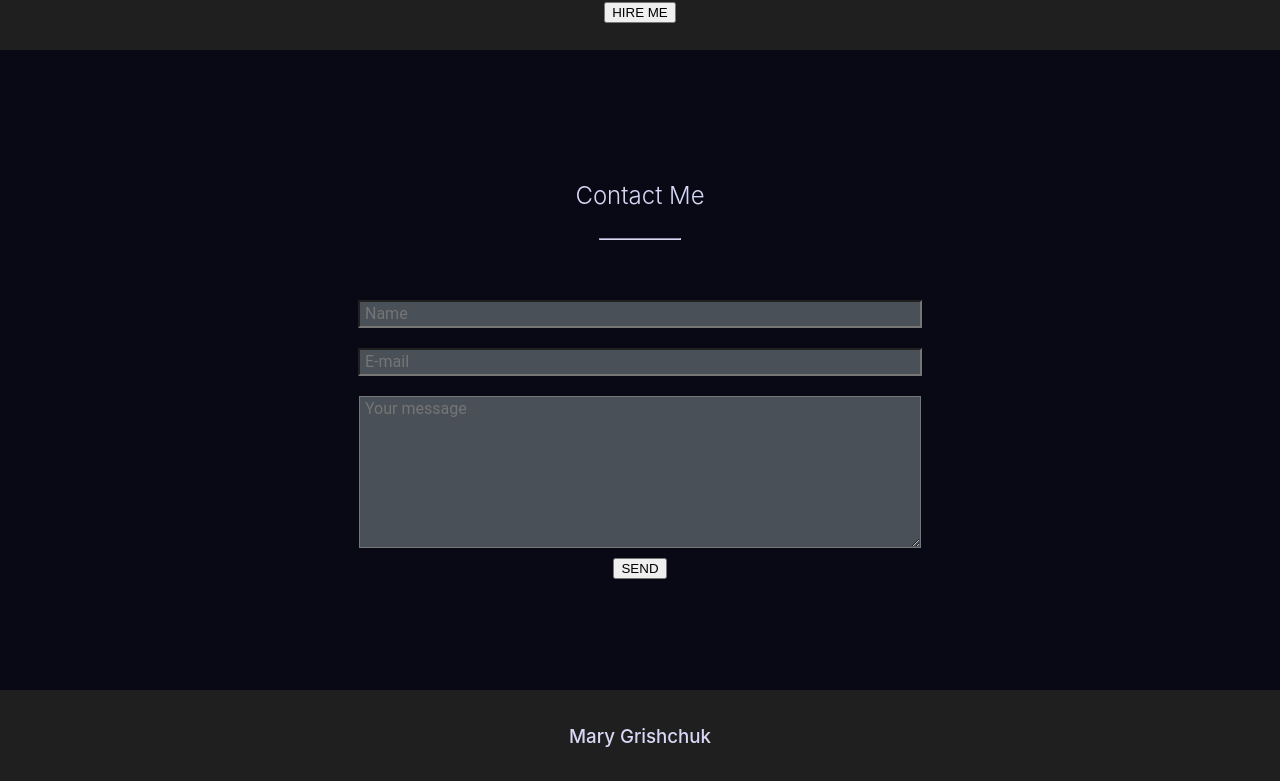
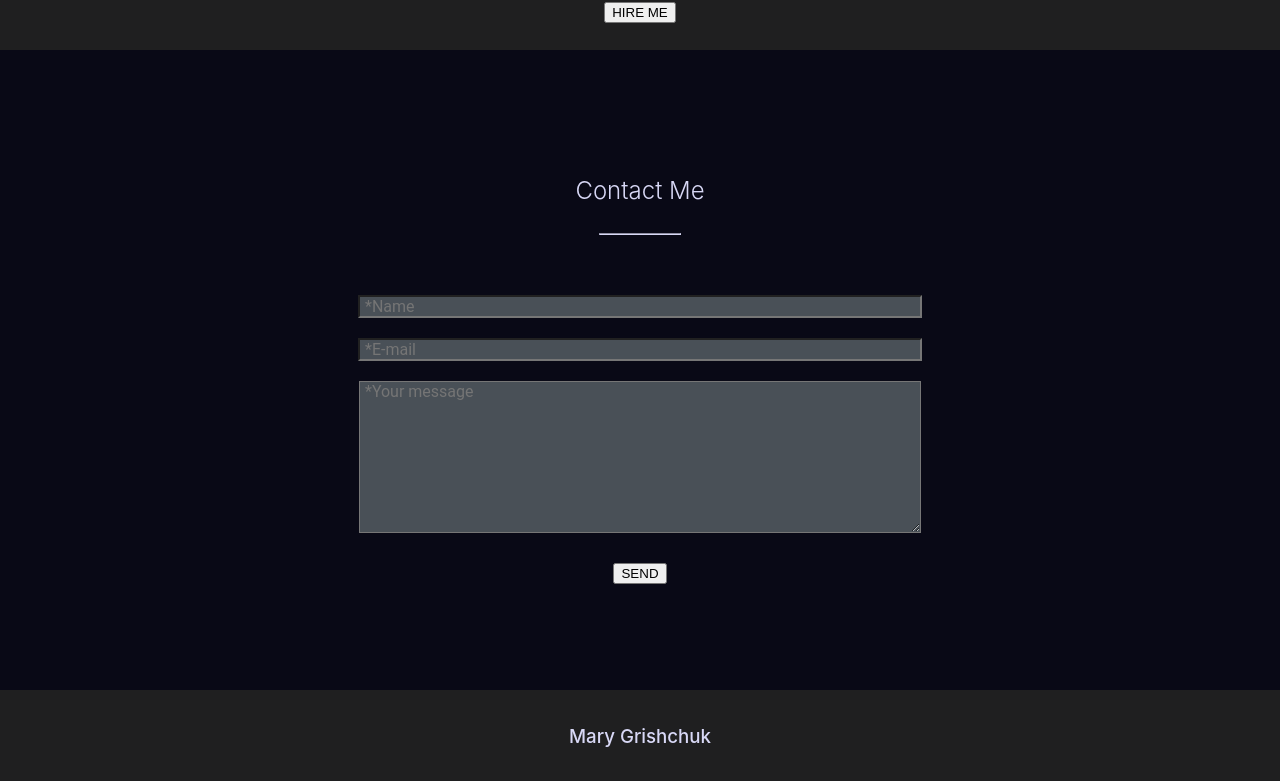
Before and after one commit to marygrishchuk/portfolio-react, a React (Create React App) app: page / in a window 1280 px wide. Shown: the part 3671-4452 px from the top of the page. Built offline with nearby package versions, Linux system fonts and the light colour scheme.

Commit message:
All fields required error added to ContactMe & Hire Me button restyled

```diff
--- a/src/components/ContactMe/ContactMe.js
+++ b/src/components/ContactMe/ContactMe.js
@@ -10,20 +10,28 @@ function ContactMe() {
     let [name, setName] = useState(state.contactForm.name)
     let [email, setEmail] = useState(state.contactForm.email)
     let [messageText, setMessageText] = useState(state.contactForm.messageText)
+    let [error, setError] = useState("")
 
     let onNameInput = (e) => {
         setName(e.currentTarget.value)
+        setError("")
     }
     let onEmailInput = (e) => {
         setEmail(e.currentTarget.value)
+        setError("")
     }
     let onMessageInput = (e) => {
         setMessageText(e.currentTarget.value)
+        setError("")
     }
 
     let onSubmit = (e) => {
-        dispatch(onFormSubmit(name, email, messageText))
         e.preventDefault()
+        if (name & email & messageText) {
+            dispatch(onFormSubmit(name, email, messageText))
+        } else {
+            setError('All fields are required')
+        }
     }
 
     return (
@@ -31,10 +39,13 @@ function ContactMe() {
             <h2 className={s.title}>Contact Me</h2>
             <hr className={s.line}/>
             <form onSubmit={onSubmit} className={s.form}>
-                <input type="text" placeholder={"Name"} className={s.field} value={name} onChange={onNameInput}/>
-                <input type="email" placeholder={"E-mail"} className={s.field} value={email} onChange={onEmailInput}/>
-                <textarea className={`${s.field} ${s.textarea}`} placeholder={"Your message"} value={messageText}
+                <input type="text" placeholder={"*Name"} className={s.field} value={name} onChange={onNameInput}/>
+
+                <input type="email" placeholder={"*E-mail"} className={s.field} value={email}
+                       onChange={onEmailInput}/>
+                <textarea className={`${s.field} ${s.textarea}`} placeholder={"*Your message"} value={messageText}
                           onChange={onMessageInput}/>
+                <div className={s.error}>{error}</div>
                 <button className={s.btn}>SEND</button>
             </form>
         </div>
--- a/src/components/ContactMe/ContactMe.module.css
+++ b/src/components/ContactMe/ContactMe.module.css
@@ -33,14 +33,20 @@
     padding: 0 5px;
     margin: 10px;
     line-height: 1.5;
-    font-size: medium;
-    font-family: 'Roboto';
+    font: medium 'Roboto';
+    color:  white;
 }
 
 .textarea {
     min-height: 150px;
 }
 
+.error {
+    color: red;
+    font: medium 'Roboto';
+    margin: 10px;
+}
+
 .btn {
     font-weight: 300;
 }
--- a/src/components/HireMe/HireMe.module.css
+++ b/src/components/HireMe/HireMe.module.css
@@ -15,4 +15,5 @@
 
 .btn {
     font-weight: 300;
+    min-width: fit-content;
 }
```
